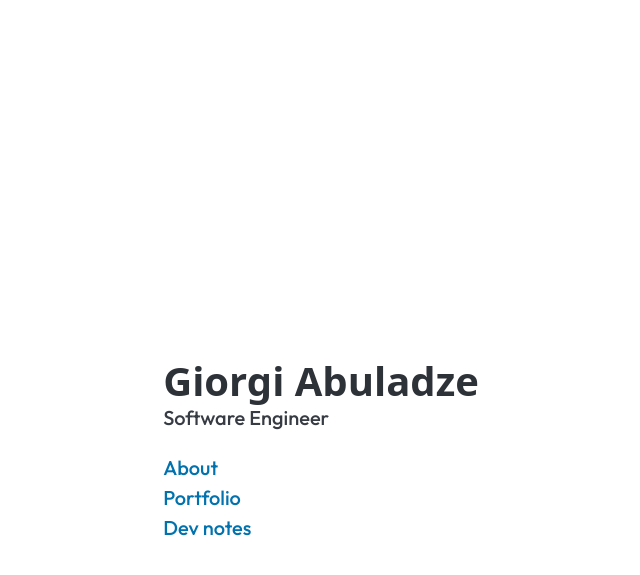
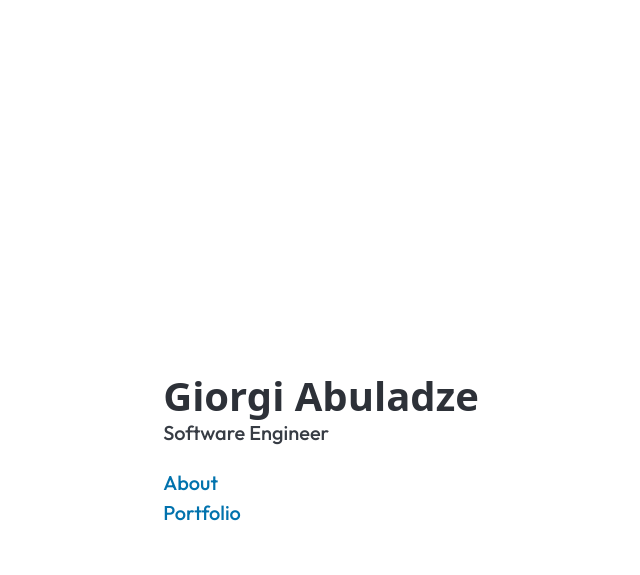
Before and after one commit to gabuladze/gabuladze.github.io, a Jekyll site: the page built from index.html, in a window 1280 px wide. Shown: the top 575 px of the page, without its empty margins (319-959 px from the left). Built offline with Jekyll 4.4.1, drawn with Linux system fonts in a browser that asks for light colours.

Commit message:
Removed dev notes page

```diff
--- a/index.html
+++ b/index.html
@@ -11,6 +11,5 @@ layout: main
     <div style="display: flex; flex-direction: column;">
         <a href="{{ site.baseUrl }}{% link about.html %}">About</a>
         <a href="{{ site.baseUrl }}{% link portfolio.html %}">Portfolio</a>
-        <a href="{{ site.baseUrl }}{% link dev-notes.html %}">Dev notes</a>
     </div>
 </div>
```
